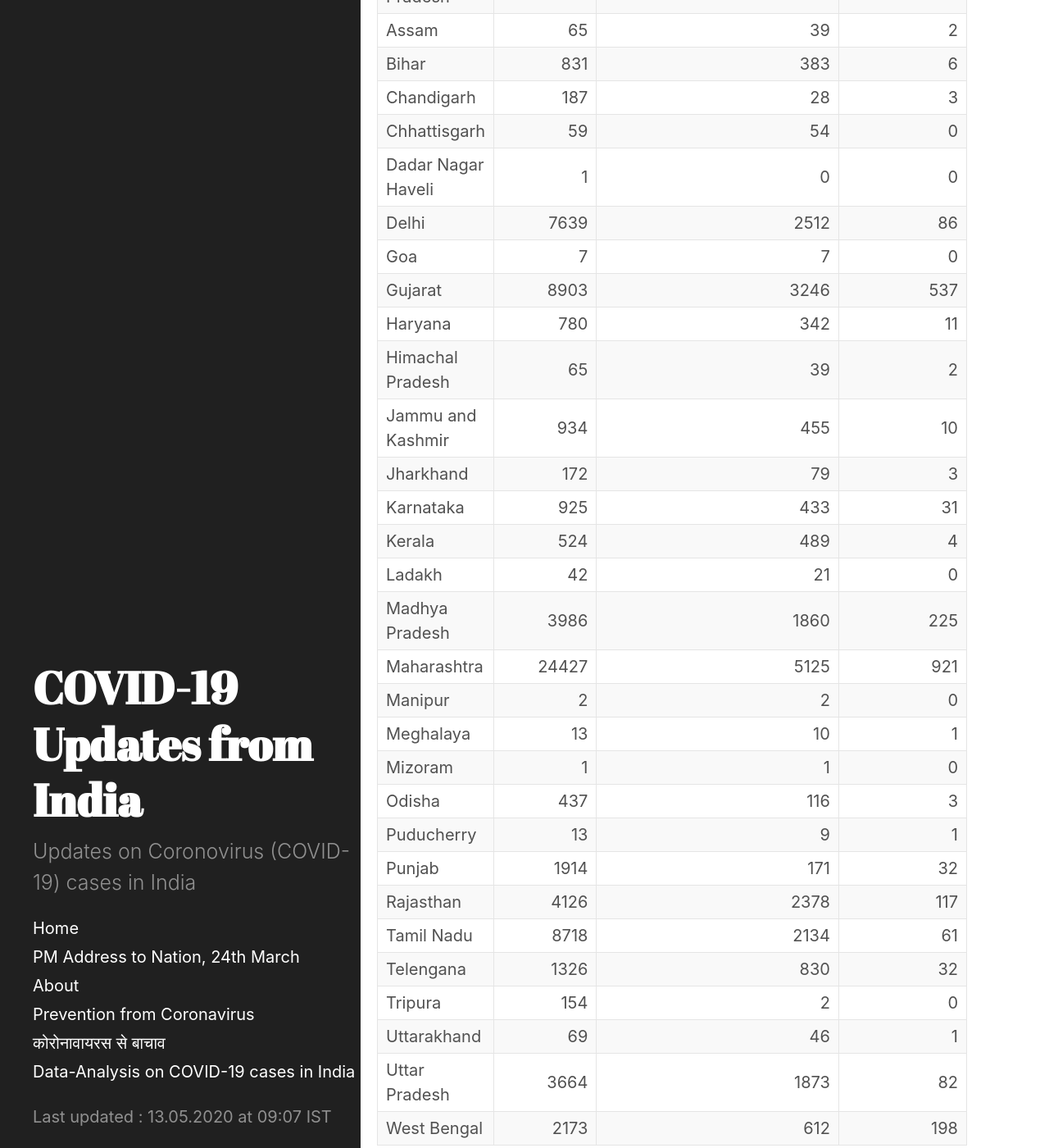
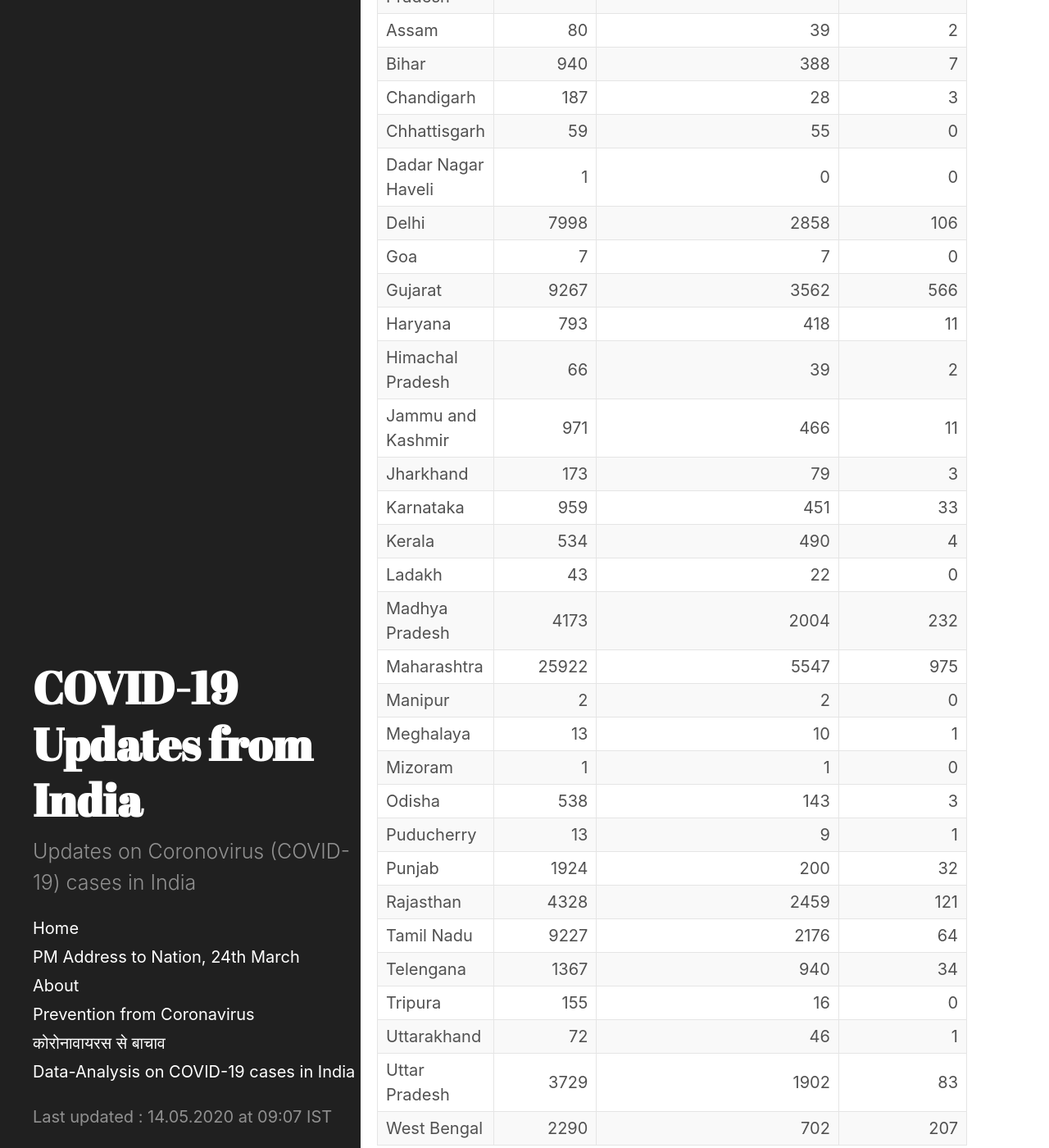
Before and after one commit to bhooraj/covid19updates-india, a Jekyll site: the page built from _posts/2020-05-14-home.md, in a window 1280 px wide and 1400 px high, scrolled down 930 px. Shown: the whole window at 82% size. Built offline with Jekyll 4.4.1, drawn with Linux system fonts in a browser that asks for light colours; some of the changed text lies outside the part shown.

Commit message:
14thMay Update

```diff
--- a/_data/last_updated.yml
+++ b/_data/last_updated.yml
@@ -1 +1 @@
-- updated_on : 13.05.2020 at 09:07 IST
+- updated_on : 14.05.2020 at 09:07 IST
--- /dev/null
+++ b/_includes/table-20200514-0907.md
@@ -0,0 +1,35 @@
+| Name of State / UT          |   Total Confirmed cases |   Cured/Discharged/Migrated |   Deaths ( more than 70% cases due to comorbidities ) |
+|:----------------------------|------------------------:|----------------------------:|------------------------------------------------------:|
+| Andaman and Nicobar Islands |                      33 |                          33 |                                                     0 |
+| Andhra Pradesh              |                    2137 |                        1142 |                                                    47 |
+| Arunachal Pradesh           |                       1 |                           1 |                                                     0 |
+| Assam                       |                      80 |                          39 |                                                     2 |
+| Bihar                       |                     940 |                         388 |                                                     7 |
+| Chandigarh                  |                     187 |                          28 |                                                     3 |
+| Chhattisgarh                |                      59 |                          55 |                                                     0 |
+| Dadar Nagar Haveli          |                       1 |                           0 |                                                     0 |
+| Delhi                       |                    7998 |                        2858 |                                                   106 |
+| Goa                         |                       7 |                           7 |                                                     0 |
+| Gujarat                     |                    9267 |                        3562 |                                                   566 |
+| Haryana                     |                     793 |                         418 |                                                    11 |
+| Himachal Pradesh            |                      66 |                          39 |                                                     2 |
+| Jammu and Kashmir           |                     971 |                         466 |                                                    11 |
+| Jharkhand                   |                     173 |                          79 |                                                     3 |
+| Karnataka                   |                     959 |                         451 |                                                    33 |
+| Kerala                      |                     534 |                         490 |                                                     4 |
+| Ladakh                      |                      43 |                          22 |                                                     0 |
+| Madhya Pradesh              |                    4173 |                        2004 |                                                   232 |
+| Maharashtra                 |                   25922 |                        5547 |                                                   975 |
+| Manipur                     |                       2 |                           2 |                                                     0 |
+| Meghalaya                   |                      13 |                          10 |                                                     1 |
+| Mizoram                     |                       1 |                           1 |                                                     0 |
+| Odisha                      |                     538 |                         143 |                                                     3 |
+| Puducherry                  |                      13 |                           9 |                                                     1 |
+| Punjab                      |                    1924 |                         200 |                                                    32 |
+| Rajasthan                   |                    4328 |                        2459 |                                                   121 |
+| Tamil Nadu                  |                    9227 |                        2176 |                                                    64 |
+| Telengana                   |                    1367 |                         940 |                                                    34 |
+| Tripura                     |                     155 |                          16 |                                                     0 |
+| Uttarakhand                 |                      72 |                          46 |                                                     1 |
+| Uttar Pradesh               |                    3729 |                        1902 |                                                    83 |
+| West Bengal                 |                    2290 |                         702 |                                                   207 |
--- a/_posts/2020-05-13-home.md
+++ b/_posts/2020-05-14-home.md
@@ -4,7 +4,7 @@
 last_update: true
 ---
 
-#### COVID-19 Cases in India (as on  13 May 2020, 08:00 IST ( IST)
+#### COVID-19 Cases in India (as on  14 May 2020, 08:00 IST ( IST)
 <div class="alert alert-primary" role="alert">
 <p id = "totalcases" style="font-size: 1.2rem; font-weight: bold;"></p>
 <p id = "totalrecovered" style="font-size: 1.2rem; font-weight: bold;"></p>
@@ -22,7 +22,7 @@
 
 <div class="datatable-begin"></div>
 
-{% include table-20200513-0907.md %}
+{% include table-20200514-0907.md %}
 
 <div class="datatable-end"></div>
 <br>
```
Also changed, not shown: _includes/charts-20200514-0910.html (added, +193 -0 lines), _posts/2020-05-04-Updates.md (renamed from _posts/2020-05-03-Updates.md, +5 -0 lines), _posts/2020-05-14-Latest-updates.md (renamed from _posts/2020-05-13-Latest-updates.md, +4 -6 lines), stats-and-charts.md (+2 -2 lines).
